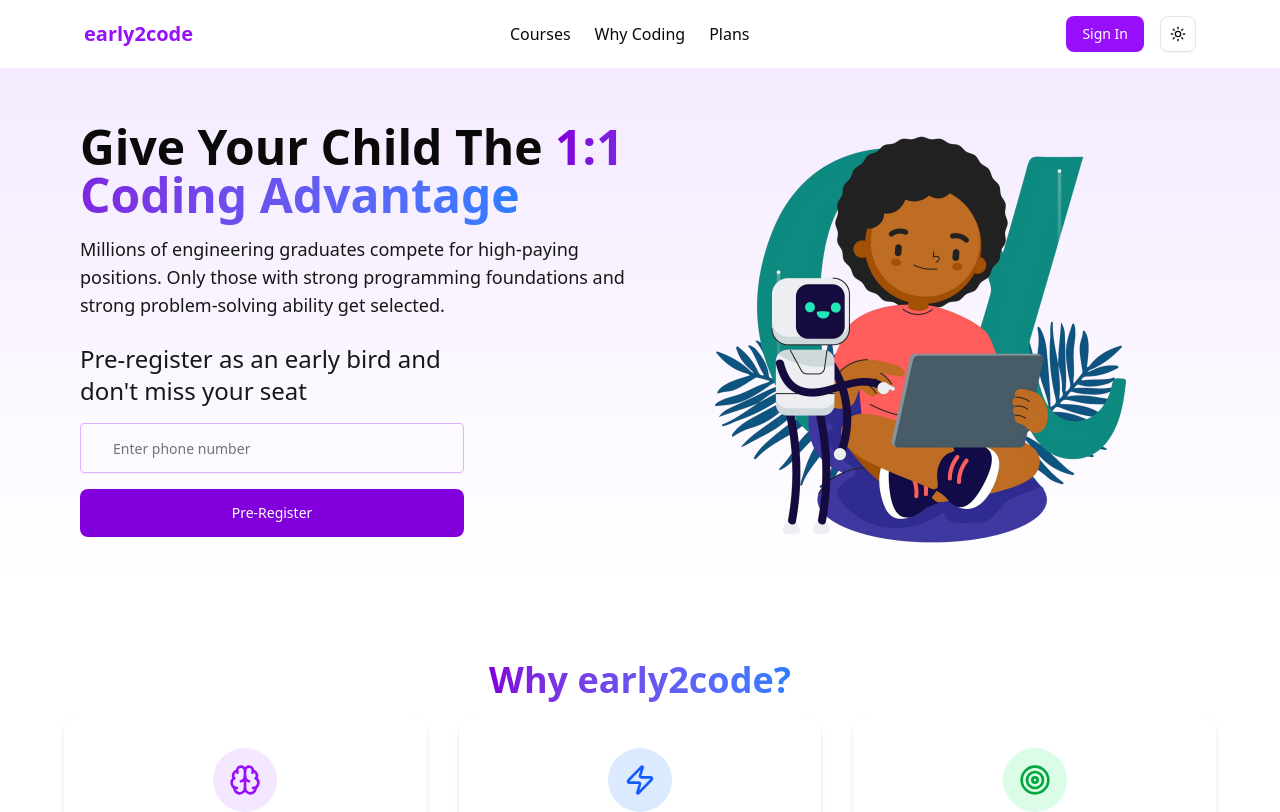
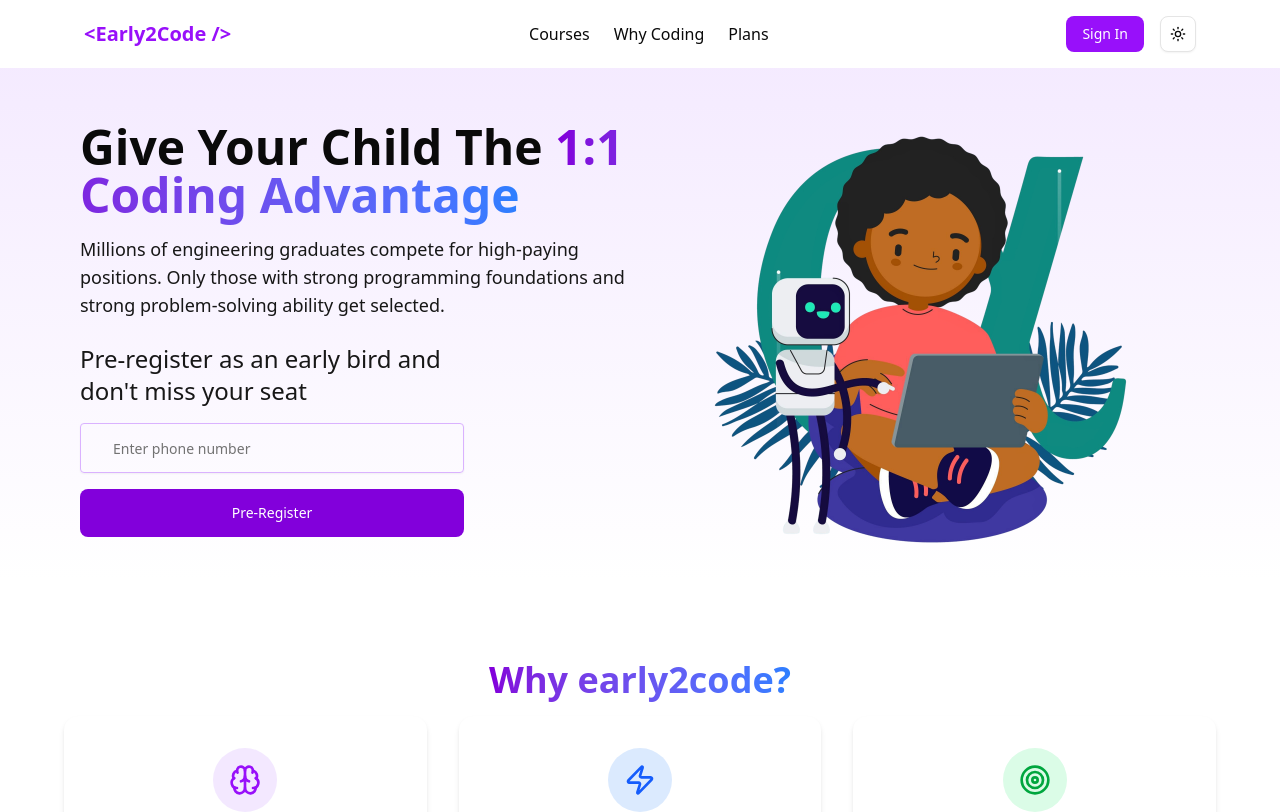
Before and after one commit to beprodeep4718/earlytocode, a Next.js app: page / in a window 1280 px wide. Shown: the top 812 px of the page. Built offline with nearby package versions, Linux system fonts and the light colour scheme; no server answers.

Commit message:
feat(UI): Logo changed

```diff
--- a/components/custom/Navbar.tsx
+++ b/components/custom/Navbar.tsx
@@ -14,7 +14,7 @@
       <div className="mx-auto flex max-w-6xl items-center justify-between px-5 py-4">
 
         <Link href="/" className="text-xl font-bold text-purple-600">
-          early2code
+          &lt;Early2Code /&gt;
         </Link>
 
         <nav className="hidden gap-6 md:flex">
--- a/components/custom/PricingSection.tsx
+++ b/components/custom/PricingSection.tsx
@@ -105,7 +105,7 @@
 
 export function PricingSection(){
   return (
-    <section className="py-16 sm:py-24">
+    <section id="plans" className="py-16 sm:py-24">
       <div className="container mx-auto max-w-7xl px-4">
         <div className="text-center mb-12">
           <h2 className="text-4xl font-extrabold bg-clip-text text-transparent bg-gradient-to-r from-purple-700 to-blue-500">
```
